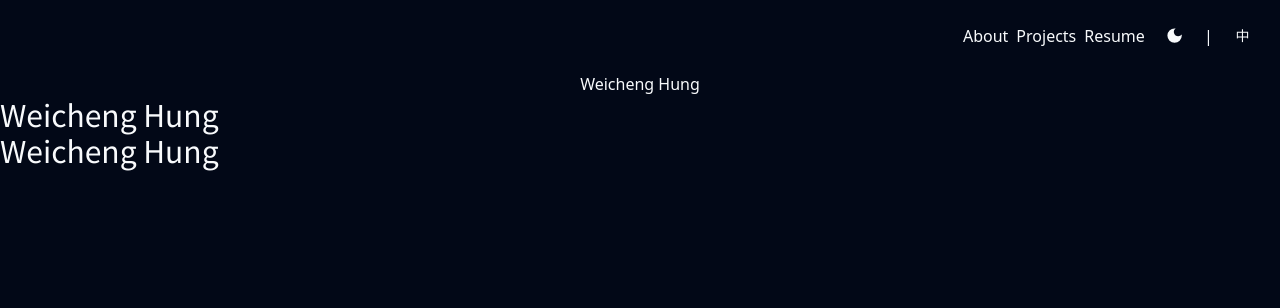
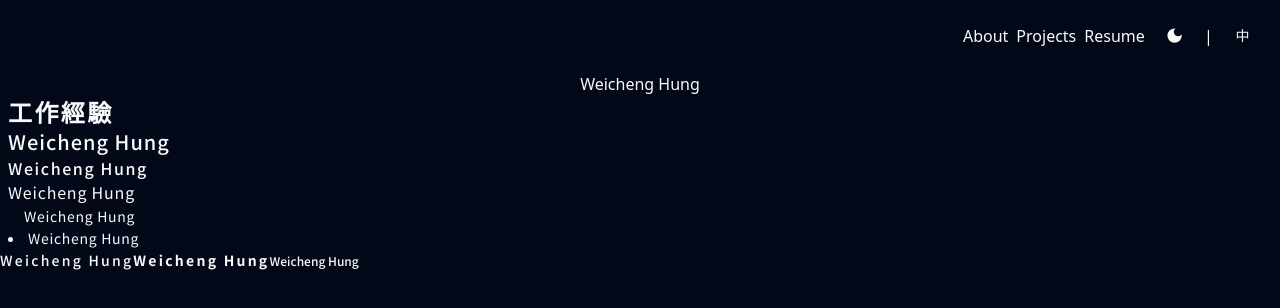
Before and after one commit to weicheng2138/weicheng-portfolio, a React (Vite) app: page / in a window 1280 px wide. Shown: the top 308 px of the page. Built offline with nearby package versions, Linux system fonts and the light colour scheme.

Commit message:
feat(typography): complete typography component

```diff
--- a/src/App.tsx
+++ b/src/App.tsx
@@ -11,8 +11,15 @@ function App() {
       <ThemeProvider defaultTheme="dark" storageKey="vite-ui-theme">
         <Header />
         <h1 className="text-center">{t('author')}</h1>
+        <Typography variant="h1">工作經驗</Typography>
         <Typography variant="h2">{t('author')}</Typography>
-        <Typography variant="a">{t('author')}</Typography>
+        <Typography variant="h3">{t('author')}</Typography>
+        <Typography variant="p1">{t('author')}</Typography>
+        <Typography variant="p2">{t('author')}</Typography>
+        <Typography variant="li">{t('author')}</Typography>
+        <Typography variant="button1">{t('author')}</Typography>
+        <Typography variant="button2">{t('author')}</Typography>
+        <Typography variant="span">{t('author')}</Typography>
       </ThemeProvider>
     </>
   );
--- a/src/components/typography/index.tsx
+++ b/src/components/typography/index.tsx
@@ -1,7 +1,16 @@
 import { cn } from '@/lib/utils';
 import { ReactNode } from 'react';
 
-type TagVariants = 'h1' | 'h2' | 'h3' | 'a';
+type TagVariants =
+  | 'h1'
+  | 'h2'
+  | 'h3'
+  | 'p1'
+  | 'p2'
+  | 'li'
+  | 'span'
+  | 'button1'
+  | 'button2';
 
 type TypographyProps = {
   variant: TagVariants;
@@ -10,10 +19,108 @@ type TypographyProps = {
 };
 
 function Typography({ variant, children, className }: TypographyProps) {
+  switch (variant) {
+    case 'p1':
+      return (
+        <p
+          className={cn(
+            'indent-2 font-sans-tc text-base font-normal leading-6 tracking-wide',
+            className,
+          )}
+        >
+          {children}
+        </p>
+      );
+    case 'p2':
+      return (
+        <p
+          className={cn(
+            'indent-6 font-sans-tc text-sm font-normal leading-6 tracking-wide',
+            className,
+          )}
+        >
+          {children}
+        </p>
+      );
+    case 'button1':
+      return (
+        <span
+          className={cn(
+            'indent-2 font-sans-tc text-sm font-medium tracking-widest',
+            className,
+          )}
+        >
+          {children}
+        </span>
+      );
+    case 'button2':
+      return (
+        <span
+          className={cn(
+            'indent-2 font-sans-tc text-sm font-bold tracking-widest',
+            className,
+          )}
+        >
+          {children}
+        </span>
+      );
+  }
+
   const Tag = variant;
-  return (
-    <Tag className={cn('font-sans-tc text-3xl', className)}>{children}</Tag>
-  );
+  switch (variant) {
+    case 'h1':
+      return (
+        <Tag
+          className={cn(
+            'indent-2 font-sans-tc text-2xl font-bold tracking-wider',
+            className,
+          )}
+        >
+          {children}
+        </Tag>
+      );
+    case 'h2':
+      return (
+        <Tag
+          className={cn(
+            'indent-2 font-sans-tc text-xl font-medium tracking-wide',
+            className,
+          )}
+        >
+          {children}
+        </Tag>
+      );
+    case 'h3':
+      return (
+        <Tag
+          className={cn(
+            'indent-2 font-sans-tc text-base font-medium tracking-wider',
+            className,
+          )}
+        >
+          {children}
+        </Tag>
+      );
+    case 'li':
+      return (
+        <Tag
+          className={cn(
+            'indent-2 font-sans-tc text-sm font-normal tracking-wide',
+            className,
+          )}
+        >
+          {children}
+        </Tag>
+      );
+    case 'span':
+      return (
+        <Tag
+          className={cn('indent-2 font-sans-tc text-xs font-medium', className)}
+        >
+          {children}
+        </Tag>
+      );
+  }
 }
 
 export default Typography;
--- a/tailwind.config.js
+++ b/tailwind.config.js
@@ -14,6 +14,12 @@ module.exports = {
       screens: {
         '2xl': '1400px',
       },
+    },
+    letterSpacing: {
+      normal: '0',
+      wide: '0.05em',
+      wider: '0.1em',
+      widest: '0.16em',
     },
     extend: {
       fontFamily: {
```
